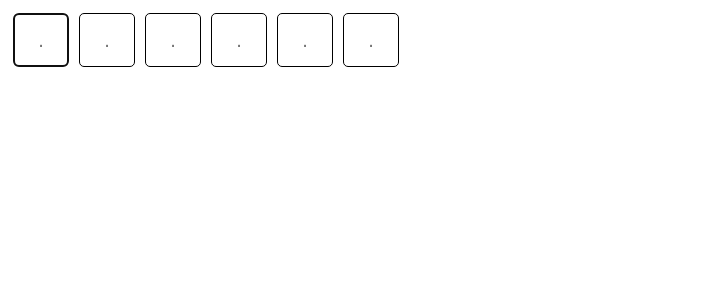
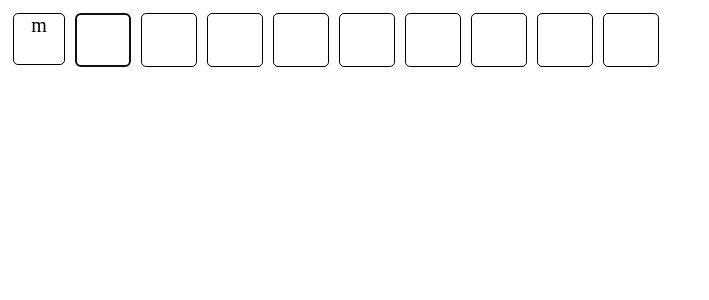
Before and after one commit to AlexisAmadei/motus-game, a React (Vite) app: page / in a window 1280 px wide. Both pictures are taken after a click on the button "Start game". Shown: the top 300 px of the page, without its empty margins (0-709 px from the left). Built offline with nearby package versions, Linux system fonts and the light colour scheme; the HTML template or start-up script is replaced by a standard one.

Commit message:
Update caching behavior and game data logic

```diff
--- a/index.html
+++ b/index.html
@@ -2,6 +2,7 @@
 <html lang="fr">
   <head>
     <meta charset="UTF-8" />
+    <meta http-equiv='cache-control' content='no-cache' />
     <link rel="icon" type="image/svg+xml" href="/vite.svg" />
     <meta name="viewport" content="width=device-width, initial-scale=1.0" />
     <title>Mutos</title>
--- a/src/App.jsx
+++ b/src/App.jsx
@@ -1,38 +1,67 @@
-import React, { useEffect, useState } from 'react'
+import React, { useCallback, useEffect, useState } from 'react'
 import secretWords from './utils/secretWords'
 import GameGrid from './components/GameGrid'
 
 export default function App() {
+  const gameId = "id" + Math.random().toString(16).slice(2);
   const [gameStarted, setGameStarted] = useState(false);
-  const [words, setWords] = useState([]);
   const [gameData, setGameData] = useState({
     level: 1,
-    word: '',
+    words: [],
   })
 
-  async function fetcWords() {
-    setWords(await secretWords());
-  }
+  const fetchWords = useCallback(async () => {
+    const words = await secretWords();
+    console.debug('words fetched');
+    setGameData(prevGameData => ({
+      ...prevGameData,
+      words,
+    }));
+  }, []);
+
+  // async function fetchWords() {
+  //   setGameData({
+  //     ...gameData,
+  //     words: await secretWords().then(console.debug('words fetched')),
+  //   });
+  // }
 
   useEffect(() => {
-    fetcWords();
-  }, []);
+    fetchWords();
+  }, [fetchWords]);
 
-  function handleGameStart() {
-    setGameData({
-      ...gameData,
-      word: words[gameData.level - 1],
-    })
+  const storeGameData = useCallback(() => {
+    const data = {
+      gameId: gameId,
+      level: gameData.level,
+      words: gameData.words,
+    }
+    localStorage.setItem('gameData', JSON.stringify(data));
+  }, [gameId, gameData]);
+
+  // function storeGameData() {
+  //   const data = {
+  //     gameId: gameId,
+  //     level: gameData.level,
+  //     words: gameData.words,
+  //   }
+  //   localStorage.setItem('gameData', JSON.stringify(data));
+  // }
+
+  const handleGameStart = useCallback(() => {
+    storeGameData();
     setGameStarted(true);
-  }
+  }, [storeGameData]);
+
+  // function handleGameStart() {
+  //   storeGameData();
+  //   setGameStarted(true);
+  // }
 
   return (
     <div className='app-wrapper'>
       {!gameStarted && (
         <div className='pre-game'>
-          <h1>debug</h1>
-          <pre>{JSON.stringify(words, null, 2)}</pre>
-          <p>Is game started: {`${gameStarted}`}</p>
           <button type='button' name='start-game' id='start-game' onClick={handleGameStart}>Start game</button>
         </div>
       )}
--- a/src/components/GameGrid.css
+++ b/src/components/GameGrid.css
@@ -17,6 +17,16 @@ input {
     text-shadow: 0 0 0 white;
 }
 
+#first-letter {
+    width: 50px;
+    height: 50px;
+    font-size: 20px;
+    text-align: center;
+    border: 1px solid #000;
+    border-radius: 5px;
+    margin: 5px;
+}
+
 button#submitWord {
     display: none;
 }
--- a/src/components/GameGrid.jsx
+++ b/src/components/GameGrid.jsx
@@ -1,27 +1,34 @@
-import { useEffect, useState } from 'react';
+import { useCallback, useEffect, useState } from 'react';
 import './GameGrid.css'
 
 const TRIES = 6;
 
 export default function GameGrid({ gameData }) {
-  const word = gameData.word;
-  const level = gameData.level;
-  const triesArray = new Array(TRIES);
+  const [currentWord, setCurrentWord] = useState('');
+  const [triesArray, setTriesArray] = useState([]);
   const [tries, setTries] = useState(0);
 
-  function updateTriesArray(tryWord, index) {
-    triesArray.splice(index, 1, tryWord);
-    console.log(triesArray);
+  useEffect(() => {
+    if (gameData) {
+      setCurrentWord(gameData.words[gameData.level - 1]);
     }
+  }, [gameData]);
+
+  const checkWord = useCallback((tryWord) => {
+    return tryWord === currentWord;
+  }, [currentWord]);
 
   function handleSubmit(e) {
     e.preventDefault();
     const formData = new FormData(e.target);
     const letters = Array.from(formData.values()).join('');
     setTries(tries + 1);
-    updateTriesArray(letters);
+    setTriesArray([...triesArray, gameData.words[gameData.level - 1][0] + letters]);
     e.target.reset();
     e.target[0].focus();
+    if (checkWord(letters)) {
+      alert('You won');
+    }
   }
 
   const checkLetter = (letter) => {
@@ -59,22 +66,26 @@ export default function GameGrid({ gameData }) {
 
   return (
     <div className='game-grid'>
+      <div className='tries'>
+        {triesArray.map((tryWord, index) => (
+          <span key={index}>{tryWord}</span>
+        ))}
+      </div>
       <form onSubmit={handleSubmit}>
-        {word.split('').map((letter, index) => (
-          <div key={index} className='letter-box'>
+        <span id='first-letter'>
+          {currentWord[0]}
+        </span>
+        {currentWord.slice(1).split('').map((letter, index) => (
           <input
-              autoFocus={index === 0}
+            key={index}
             type='text'
-              className='letter-input'
+            id={`letter-${index}`}
+            name={`letter-${index}`}
             maxLength='1'
-              name={`letter-${index}`}
-              id={`letter-${index}`}
-              placeholder='.'
-              required
             onChange={(e) => handleInputChange(e, index)}
             onKeyDown={detectErasedLetter}
+            autoFocus={index === 0}
           />
-          </div>
         ))}
         <button id='submitWord' type='submit'>Submit</button>
       </form>
```
Lines whose indentation alone changed are shown as unchanged.
